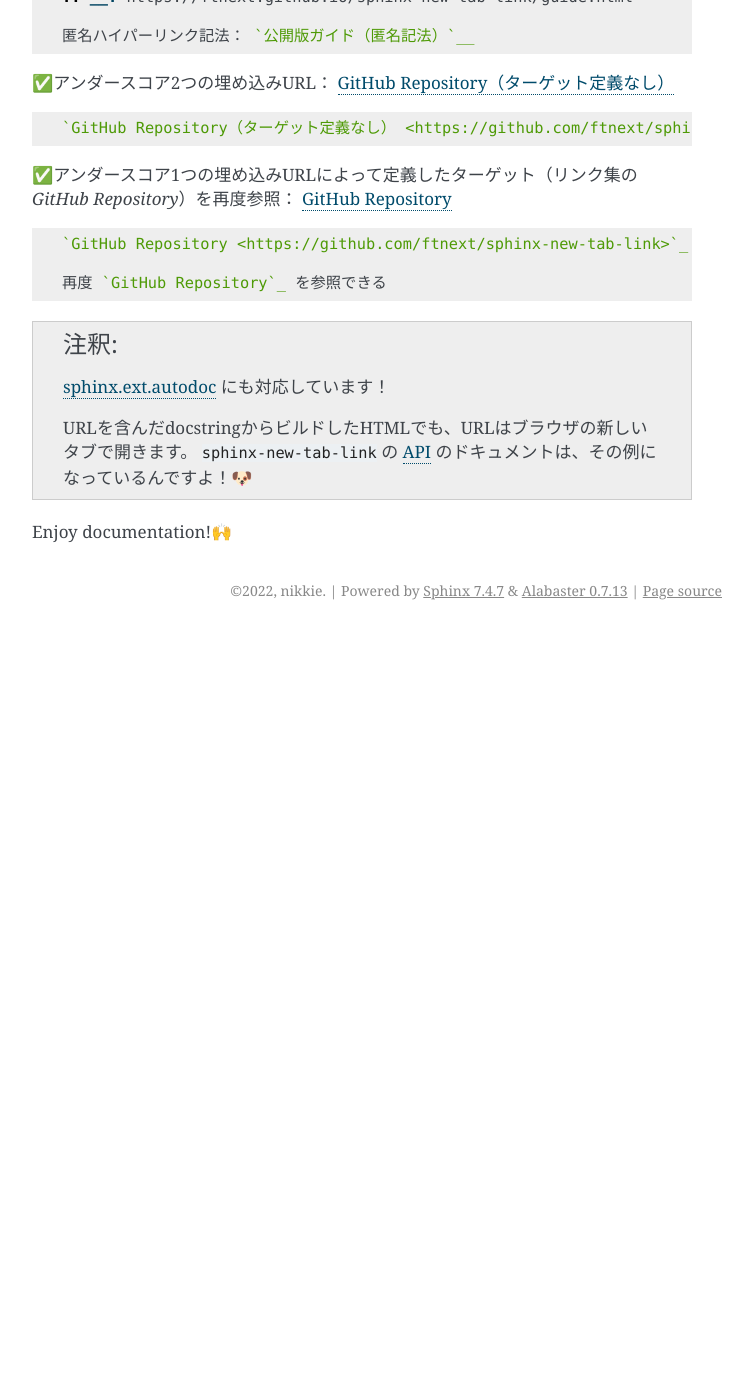
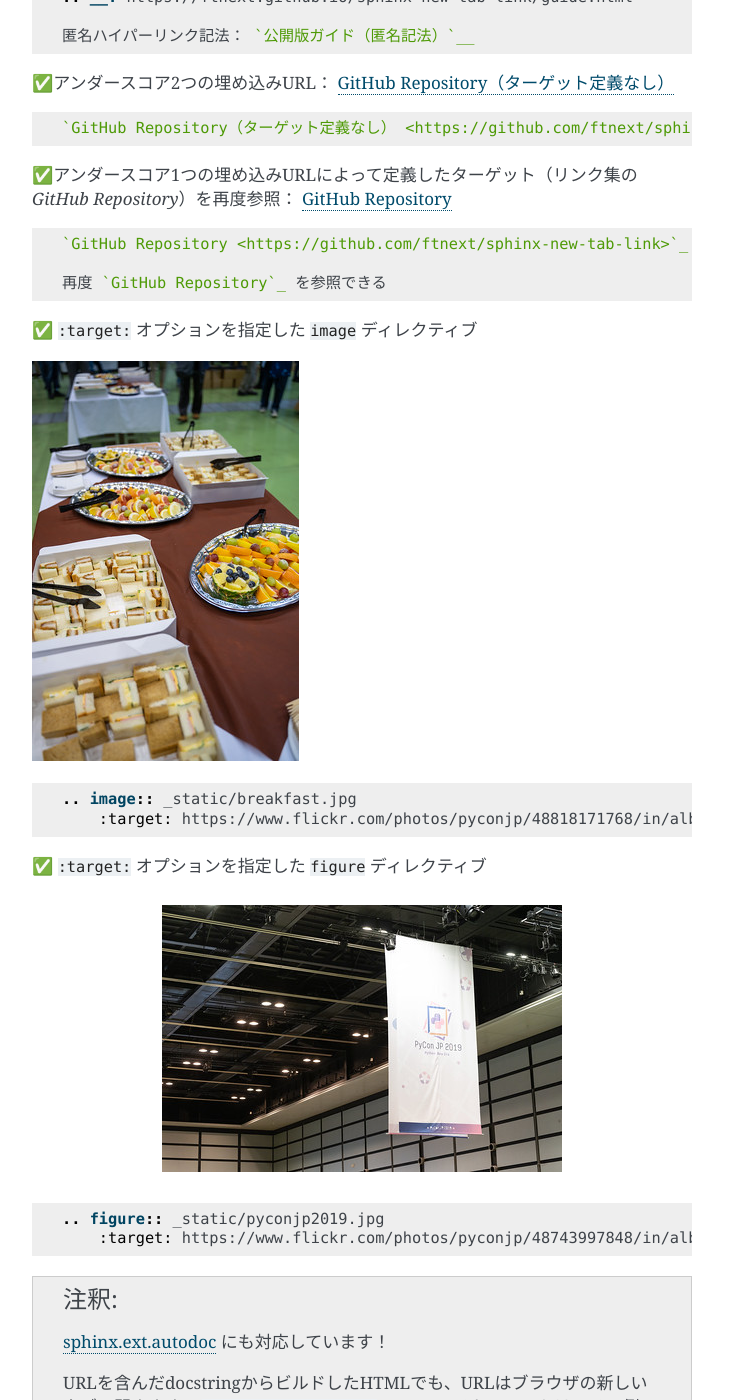
Before and after one commit to ftnext/sphinx-new-tab-link, a Sphinx documentation site: the page built from docs/guide.rst, in a window 1280 px wide and 1400 px high, scrolled down 1387 px. Shown: the whole window, without its empty margins (388-1141 px from the left). Built offline with Sphinx 7.4.7, drawn with Linux system fonts in a browser that asks for light colours; before the commit the page ends 2017 px from its top, so only the background shows below that.

Commit message:
[docs] About images in Japanese

```diff
--- a/docs/guide.rst
+++ b/docs/guide.rst
@@ -85,6 +85,26 @@
 
     再度 `GitHub Repository`_ を参照できる
 
+✅ ``:target:`` オプションを指定した ``image`` ディレクティブ
+
+.. image:: _static/breakfast.jpg
+    :target: https://www.flickr.com/photos/pyconjp/48818171768/in/album-72157710870622516/
+
+.. code-block:: rst
+
+    .. image:: _static/breakfast.jpg
+        :target: https://www.flickr.com/photos/pyconjp/48818171768/in/album-72157710870622516/
+
+✅ ``:target:`` オプションを指定した ``figure`` ディレクティブ
+
+.. figure:: _static/pyconjp2019.jpg
+    :target: https://www.flickr.com/photos/pyconjp/48743997848/in/album-72157710870622516/
+
+.. code-block:: rst
+
+    .. figure:: _static/pyconjp2019.jpg
+        :target: https://www.flickr.com/photos/pyconjp/48743997848/in/album-72157710870622516/
+
 .. note:: `sphinx.ext.autodoc <https://www.sphinx-doc.org/ja/master/usage/extensions/autodoc.html>`__ にも対応しています！
 
     URLを含んだdocstringからビルドしたHTMLでも、URLはブラウザの新しいタブで開きます。
```
